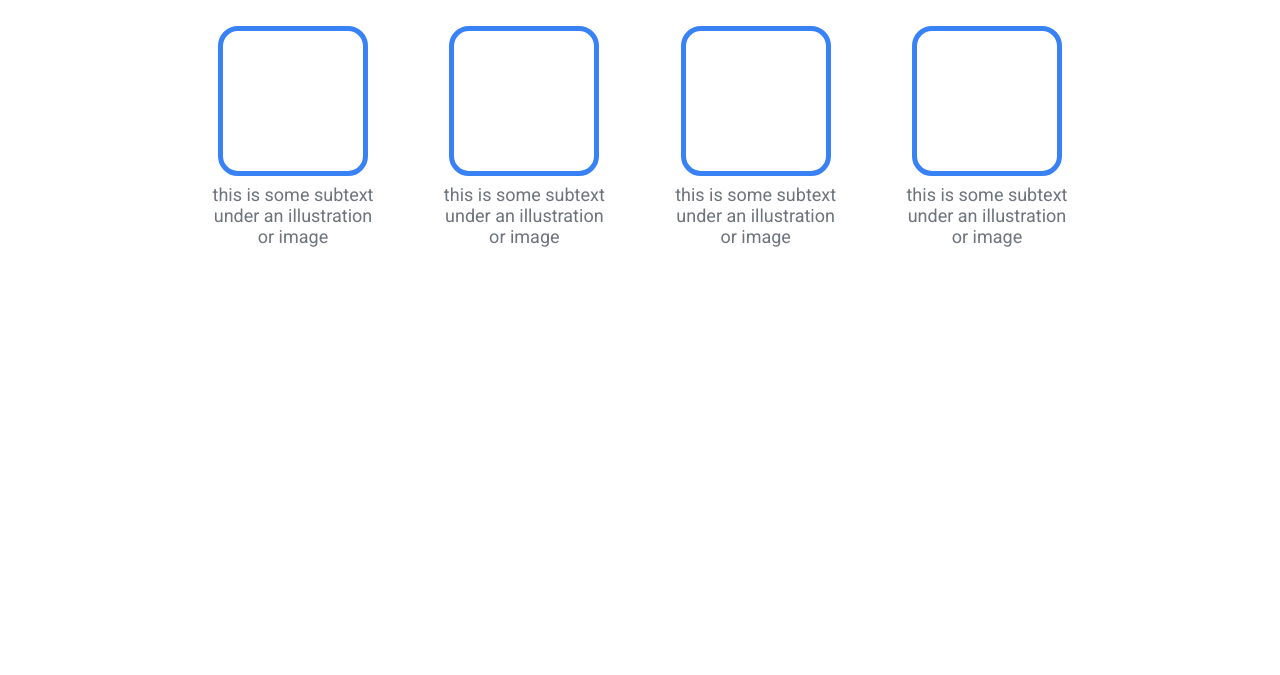
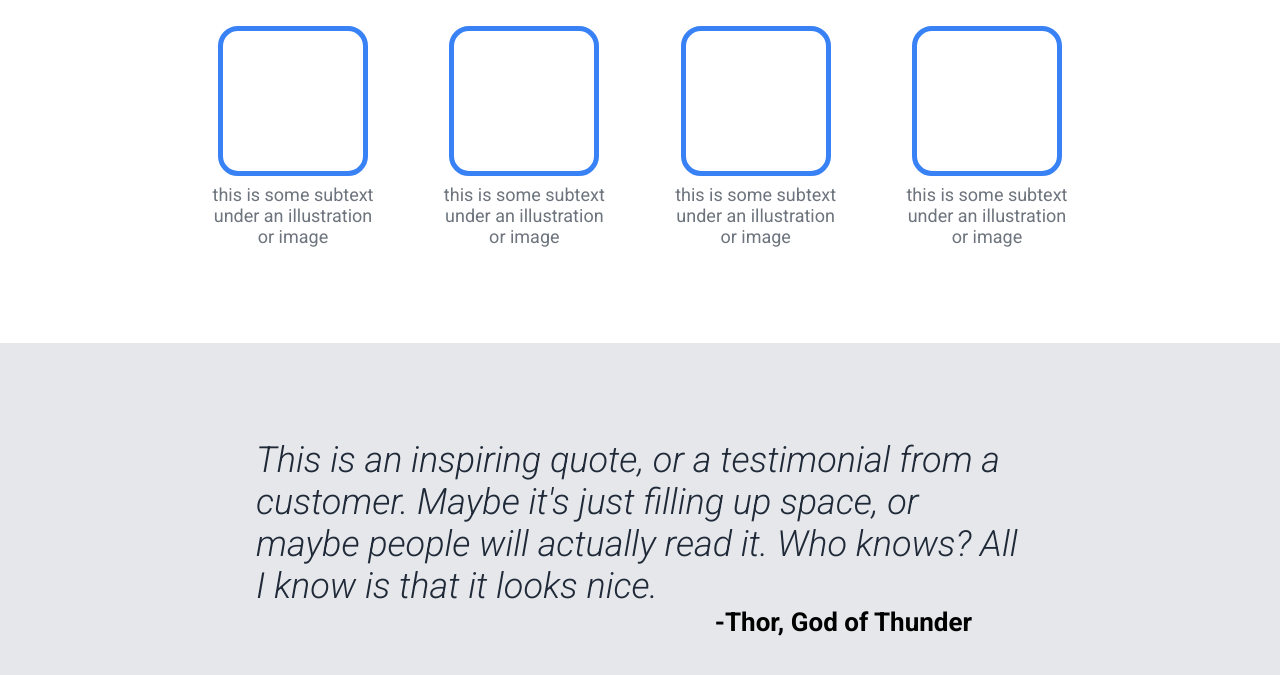
Before and after one commit to NitanJana/sample-project, a plain HTML site: page index.html in a window 1280 px wide. Shown: the part 611-1286 px from the top of the page. Before the commit the page ends 954 px from the top, so only its background shows below. Drawn offline with Linux system fonts and the light colour scheme.

Commit message:
feat: add quote section

```diff
--- a/index.html
+++ b/index.html
@@ -70,6 +70,18 @@
           </div>
         </div>
       </div>
+
+      <div class="quote-container">
+        <div class="quote">
+          <div class="quote-text">
+            This is an inspiring quote, or a testimonial from a customer. Maybe it's just filling up space, or maybe people will actually read it. Who knows? All I know is that it looks nice.
+          </div>
+          <div class="quote-author">
+            -Thor, God of Thunder
+          </div>
+        </div>
+      </div>
+
     </div>
   </body>
 </html>
--- a/style.css
+++ b/style.css
@@ -1,4 +1,4 @@
-@import url("https://fonts.googleapis.com/css2?family=Roboto:wght@400;700;900&display=swap");
+@import url('https://fonts.googleapis.com/css2?family=Roboto:ital,wght@0,400;0,700;0,900;1,100;1,300&display=swap');
 
 * {
   margin: 0;
@@ -121,7 +121,6 @@ body {
   text-align: center;
   width: 170px;
   gap: 8px;
-
 }
 
 .info-image {
@@ -135,3 +134,29 @@ body {
   color: #6d747d;
   font-size: 18px;
 }
+
+/* Quote section */
+
+.quote-container {
+  background-color: #e5e7eb;
+  padding: 6rem 16rem;
+}
+
+.quote {
+  display: flex;
+  flex-direction: column;
+}
+
+.quote-text {
+  font-size: 36px;
+  color: #1f2937;
+  font-weight: 300;
+  font-style: italic;
+}
+
+.quote-author {
+  align-self: flex-end;
+  font-size: 26px;
+  font-weight: 700;
+  margin-right: 2em;
+}
```
